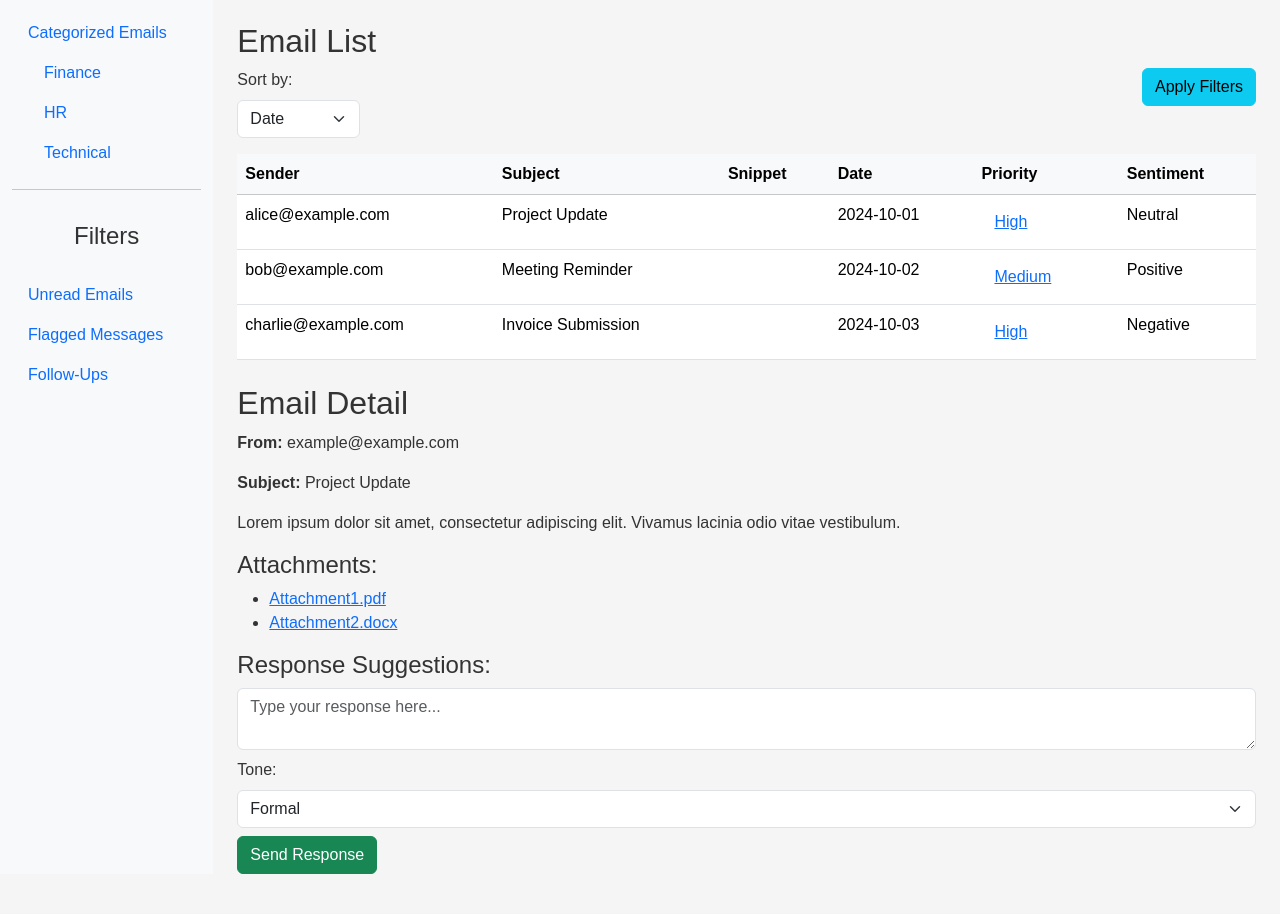
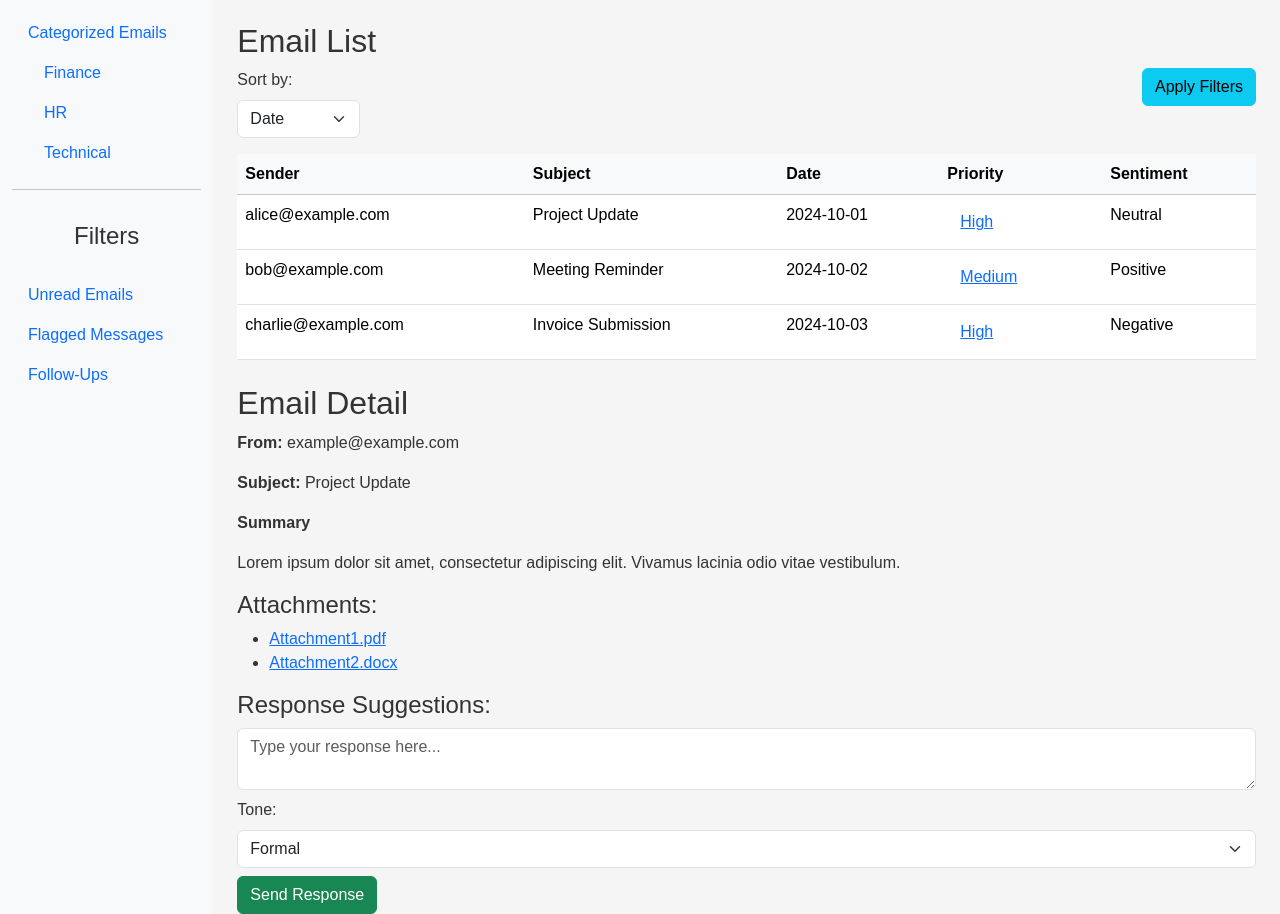
Before and after one commit to Mrutyunjaya1997/email_manager, a Flask app: page / in a window 1280 px wide. Shown: the part 96-1010 px from the top of the page. Before the commit the page ends 970 px from the top, so only its background shows below. Run offline with Flask 3, Linux system fonts and the light colour scheme; some libraries are stand-ins or nearby versions.

Commit message:
added summary in the dashboard html

```diff
--- a/static/css/styles.css
+++ b/static/css/styles.css
@@ -59,4 +59,5 @@ body {
     padding: 5px 10px;
     margin: 0 5px;
     background-color: #0056a3;
-    color
+    color: white;
+}
--- a/templates/dashboard.html
+++ b/templates/dashboard.html
@@ -89,7 +89,6 @@
                             <tr>
                                 <th>Sender</th>
                                 <th>Subject</th>
-                                <th>Snippet</th>
                                 <th>Date</th>
                                 <th>Priority</th>
                                 <th>Sentiment</th>
@@ -100,7 +99,6 @@
                             <tr>
                                 <td>{{ email.sender }}</td>
                                 <td>{{ email.subject }}</td>
-                                <td>{{ email.snippet }}</td>
                                 <td>{{ email.date }}</td>
                                 <td>
                                     <a href="{{ url_for('priority_view', priority=email.priority) }}" class="btn btn-link">
@@ -119,6 +117,7 @@
                     <h2>Email Detail</h2>
                     <p><strong>From:</strong> example@example.com</p>
                     <p><strong>Subject:</strong> Project Update</p>
+                    <p><strong>Summary</strong></p>
                     <p>Lorem ipsum dolor sit amet, consectetur adipiscing elit. Vivamus lacinia odio vitae vestibulum.</p>
                     <h4>Attachments:</h4>
                     <ul>
```
